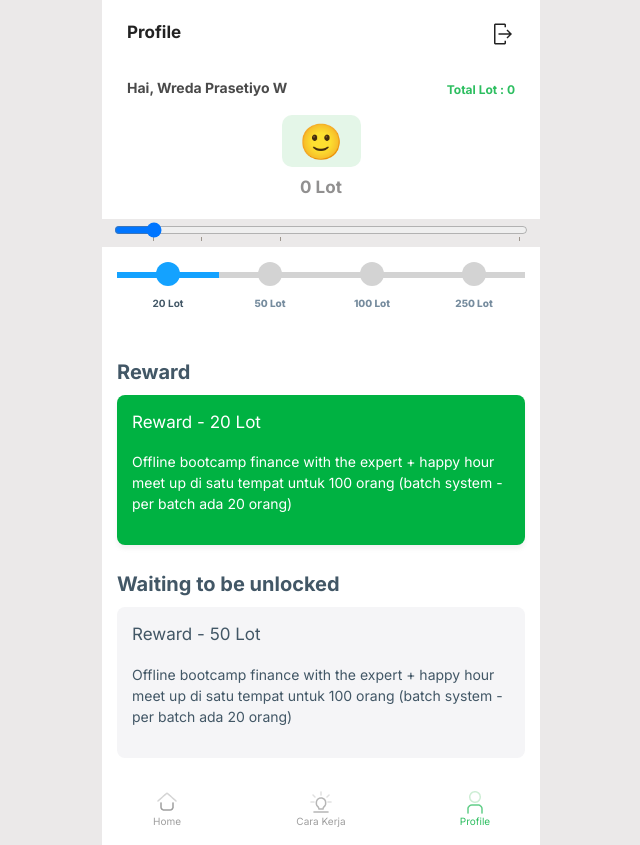
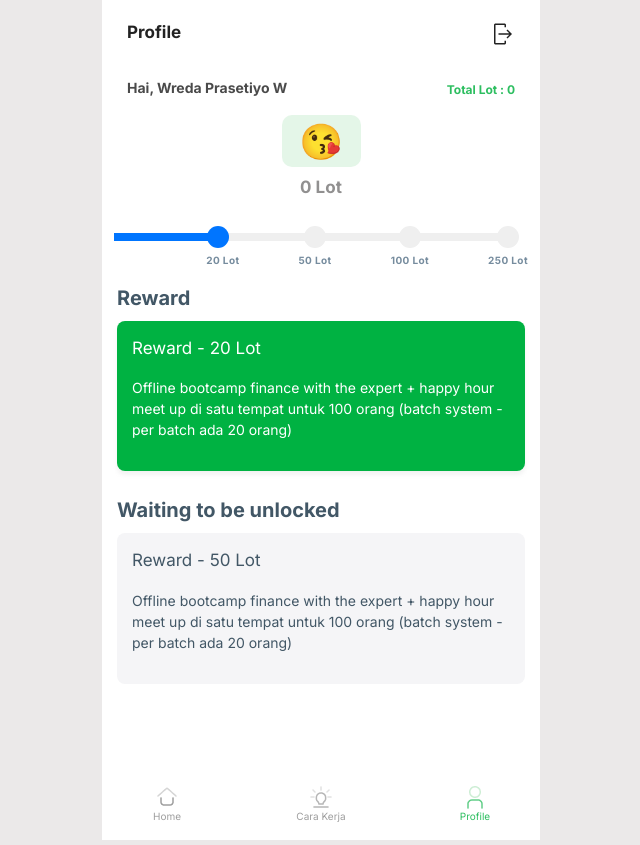
Before and after one commit to wredaaa/apaya, a Flask app: page /profile in a window 1280 px wide. Shown: the whole page, without its empty margins (319-959 px from the left). Run offline with Flask 2, Linux system fonts and the light colour scheme; some libraries are stand-ins or nearby versions.

Commit message:
slider profile

```diff
--- a/static/css/style.css
+++ b/static/css/style.css
@@ -387,6 +387,10 @@ body {
   text-decoration: none;
 }
 
+.container-range-profile .progress {
+  height: 8px;
+}
+
 @media screen and (max-width: 576px) {
   .container-sm {
     padding-left: 0;
--- a/templates/layout.html
+++ b/templates/layout.html
@@ -37,6 +37,7 @@
 
   <!-- Link Swiper's CSS -->
   <link rel="stylesheet" href="https://unpkg.com/swiper@7/swiper-bundle.min.css" />
+  <link rel="stylesheet" href="path/to/radioslider.min.css">
 </head>
 
 <body style="background-color: rgb(229 226 226 / 75%);">
--- a/templates/profile.html
+++ b/templates/profile.html
@@ -15,6 +15,83 @@
     width: 24px;
     height: 24px;
     color: yellow;
+  }
+
+  .steps {
+    display: flex;
+    justify-content: space-between;
+    align-items: center;
+    position: relative;
+  }
+
+  .step-button {
+    width: 18px;
+    height: 18px;
+    padding: 11px;
+    border-radius: 50%;
+    border: none;
+    background-color: #efefef;
+    transition: .4s;
+    margin-top: -10px;
+  }
+
+  .step-button[aria-expanded="true"] {
+    width: 18px;
+    height: 18px;
+    background-color: #0075ff;
+    color: #fff;
+  }
+
+  .done {
+    background-color: #0075ff;
+    color: #fff;
+  }
+
+  .step-item {
+    z-index: 10;
+    text-align: center;
+  }
+
+  #progress-games {
+    -webkit-appearance: none;
+    position: absolute;
+    width: 95%;
+    z-index: 5;
+    height: 8px;
+    margin-bottom: 13px;
+  }
+
+  /* to customize progress bar */
+  #progress-games::-webkit-progress-value {
+    background-color: #0075ff;
+    transition: .5s ease;
+  }
+
+  #progress-games::-webkit-progress-bar {
+    background-color: #efefef;
+
+  }
+
+  .ml-20 {
+    margin-left: 20px;
+  }
+
+  .ml-min-10 {
+    margin-left: -10px;
+  }
+
+  .v-hide {
+    visibility: hidden;
+  }
+
+  .step-title {
+    margin-top: 4px;
+    font-weight: bold;
+    font-size: 10px;
+    line-height: 16px;
+    text-align: center;
+    letter-spacing: 0.4px;
+    color: #768C9E;
   }
 </style>
 
@@ -38,37 +115,70 @@
     </div>
     <div class="row box-space" style="justify-content: center;">
       <div class="col-3 col-md-3">
-        <p class="emoji">&#128578;</p>
+        <p class="emoji" id="icon-emoji">&#128578;</p>
         <p class="total-lot mt-2">0 Lot</p>
       </div>
     </div>
   </div>
 
-  <div class="container container-range-profile">
+  <div class="container" style="background-color: #fff;">
     <div class="row">
-      <div class="col-12" class="text-center">
-        <input type="range" min="0" max="250" value='20' list="range-profile" class="profile-range" />
-        <datalist id="range-profile">
-          <option value="20" label='20lot'><span>a</span></option>
-          <option value="50">50</option>
-          <option value="100">100</option>
-          <option value="250">250</option>
-        </datalist>
+      <div class="col-12">
+        <div class="accordion" id="accordionExample">
+          <div class="steps">
+            <progress id="progress-games" value=1 max=4></progress>
+            <div class="step-item v-hide">
+              <button class="step-button text-center step-button-0" type="button" data-bs-toggle="collapse"
+                data-bs-target="#collapseOne" aria-expanded="false" aria-controls="collapseOne">
+
+              </button>
+              <div class="step-title">
+                20 Lot
+              </div>
+            </div>
+            <div class="step-item">
+              <button class="step-button text-center step-button-1 ml-min-10" type="button" data-bs-toggle="collapse"
+                data-bs-target="#collapseTwo" aria-expanded="false" aria-controls="collapseTwo">
+
+              </button>
+              <div class="step-title">
+                20 Lot
+              </div>
+            </div>
+            <div class="step-item">
+              <button class="step-button text-center  step-button-2" type="button" data-bs-toggle="collapse"
+                data-bs-target="#collapseThree" aria-expanded="false" aria-controls="collapseThree">
+
+              </button>
+              <div class="step-title">
+                50 Lot
+              </div>
+            </div>
+            <div class="step-item">
+              <button class="step-button text-center  step-button-3" type="button" data-bs-toggle="collapse"
+                data-bs-target="#collapseFour" aria-expanded="false" aria-controls="collapseFour">
+
+              </button>
+              <div class="step-title">
+                100 Lot
+              </div>
+            </div>
+            <div class="step-item">
+              <button class="step-button text-center  step-button-4" type="button" data-bs-toggle="collapse"
+                data-bs-target="#collapseFour" aria-expanded="false" aria-controls="collapseFour">
+
+              </button>
+              <div class="step-title">
+                250 Lot
+              </div>
+            </div>
+          </div>
+        </div>
       </div>
     </div>
   </div>
 
   <div class="banner-body">
-    <section>
-      <ul id="progressbar">
-        <li class="active" id="account">
-          <p>20 Lot</p>
-        </li>
-        <li id="personal"><strong>50 Lot</strong></li>
-        <li id="payment"><strong>100 Lot</strong></li>
-        <li id="confirm"><strong>250 Lot</strong></li>
-      </ul>
-    </section>
     <!-- Reward -->
     <section>
       <div class="mt-6">
@@ -174,4 +284,56 @@
 
 
 </script>
+<script src="https://cdn.jsdelivr.net/npm/bootstrap@5.1.0/dist/js/bootstrap.bundle.min.js"
+  integrity="sha384-U1DAWAznBHeqEIlVSCgzq+c9gqGAJn5c/t99JyeKa9xxaYpSvHU5awsuZVVFIhvj" crossorigin="anonymous"></script>
+<script>
+  let valOrder = 0;
+  const stepButtons = document.querySelectorAll('.step-button');
+  const progress = document.querySelector('#progress-games');
+  const circle1 = document.querySelector('.step-button-1')
+  const circle2 = document.querySelector('.step-button-2')
+  const circle3 = document.querySelector('.step-button-3')
+  const circle4 = document.querySelector('.step-button-4')
+
+  if (valOrder >= 0) {
+    circle1.classList.add('done');
+  }
+  if (valOrder >= 1) {
+    circle2.classList.add('done');
+  }
+  if (valOrder >= 2) {
+    circle3.classList.add('done');
+  }
+  if (valOrder >= 3) {
+    circle4.classList.add('done');
+  }
+  if (valOrder < 0) {
+    circle1.classList.remove('done');
+  }
+  if (valOrder < 1) {
+    circle2.classList.remove('done');
+  }
+  if (valOrder < 2) {
+    circle3.classList.remove('done');
+  }
+  if (valOrder < 3) {
+    circle4.classList.remove('done');
+  }
+</script>
+<script>
+  let icon = document.querySelector('#icon-emoji')
+  console.log(icon)
+  if (valOrder >= 0) {
+    icon.innerHTML = '😘'
+  }
+  if (valOrder >= 1) {
+    icon.innerHTML = '😍'
+  }
+  if (valOrder >= 2) {
+    icon.innerHTML = '😎'
+  }
+  if (valOrder >= 3) {
+    icon.innerHTML = '🤑'
+  }
+</script>
 {% endblock content %}
```
